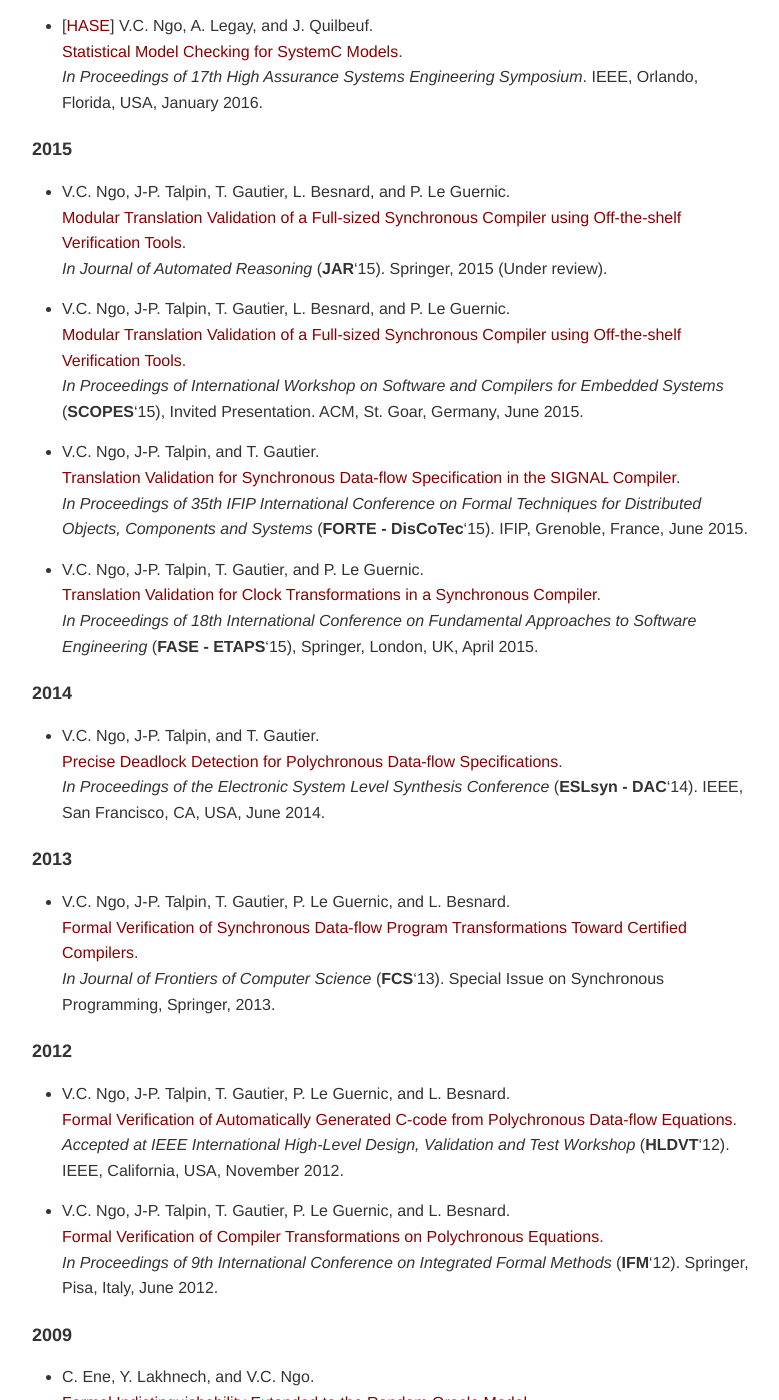
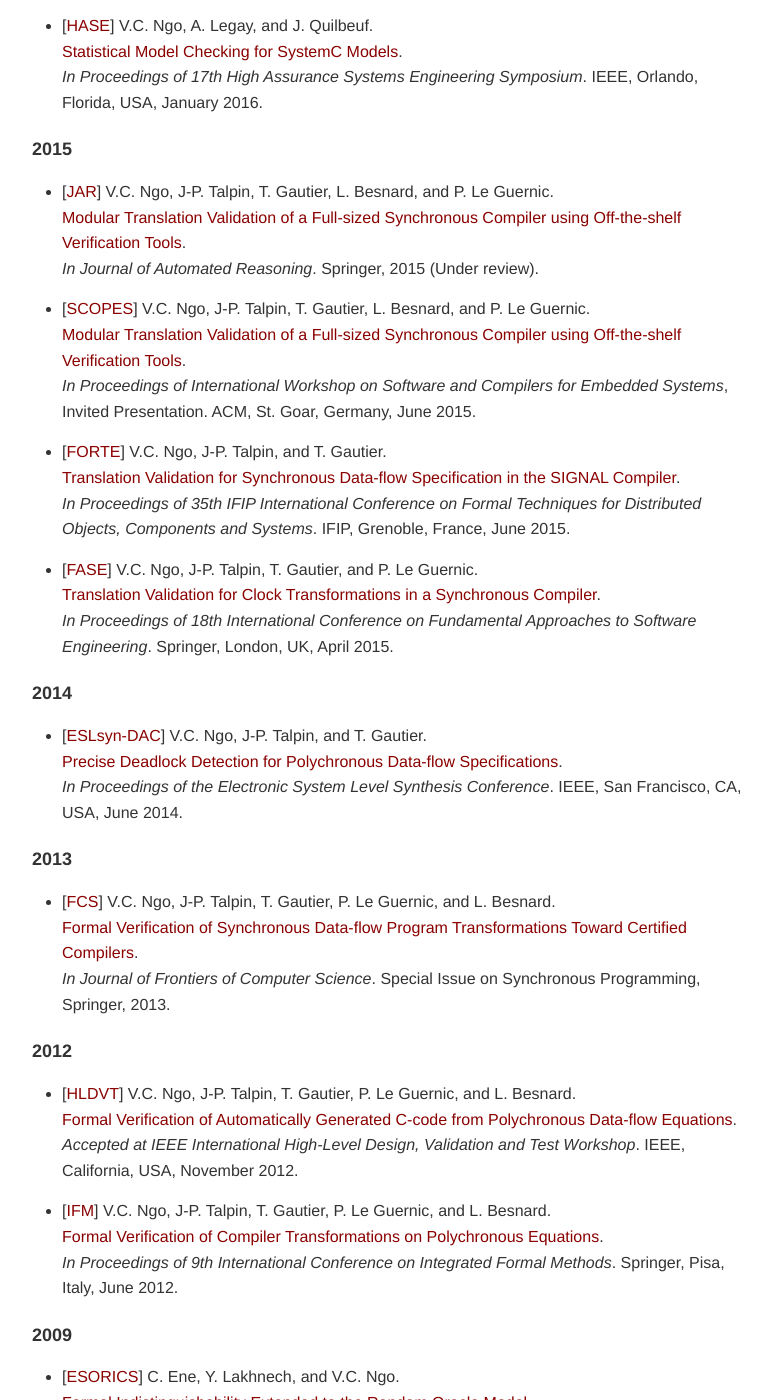
Before and after one commit to channgo2203/channgo2203.github.io, a Jekyll site: the page built from pubs.md, in a window 1280 px wide and 1400 px high, scrolled down 533 px. Shown: the whole window, without its empty margins (248-1027 px from the left). Built offline with Jekyll 4.4.1, drawn with Linux system fonts in a browser that asks for light colours; some of the changed text lies outside the part shown.

Commit message:
Updated pubs.md

```diff
--- a/pubs.md
+++ b/pubs.md
@@ -17,44 +17,44 @@ _In Proceedings of 28th International Conference on Computer Aided Verification_
 _In Proceedings of 17th High Assurance Systems Engineering Symposium_. IEEE, Orlando, Florida, USA, January 2016.
 
 ### 2015
-- V.C. Ngo, J-P. Talpin, T. Gautier, L. Besnard, and P. Le Guernic.
+- [[JAR](http://channgo2203.github.io/pdfs/jar15.pdf)] V.C. Ngo, J-P. Talpin, T. Gautier, L. Besnard, and P. Le Guernic.
 [Modular Translation Validation of a Full-sized Synchronous Compiler using Off-the-shelf Verification Tools](http://channgo2203.github.io/pdfs/jar15.pdf).
-_In Journal of Automated Reasoning_ (**JAR**'15). Springer, 2015 (Under review).
-- V.C. Ngo, J-P. Talpin, T. Gautier, L. Besnard, and P. Le Guernic.
+_In Journal of Automated Reasoning_. Springer, 2015 (Under review).
+- [[SCOPES](http://channgo2203.github.io/pdfs/scopes15.pdf)] V.C. Ngo, J-P. Talpin, T. Gautier, L. Besnard, and P. Le Guernic.
 [Modular Translation Validation of a Full-sized Synchronous Compiler using Off-the-shelf Verification Tools](http://channgo2203.github.io/pdfs/scopes15.pdf).
-_In Proceedings of International Workshop on Software and Compilers for Embedded Systems_ (**SCOPES**'15), Invited Presentation. ACM, St. Goar, Germany, June 2015.
-- V.C. Ngo, J-P. Talpin, and T. Gautier.
+_In Proceedings of International Workshop on Software and Compilers for Embedded Systems_, Invited Presentation. ACM, St. Goar, Germany, June 2015.
+- [[FORTE](http://channgo2203.github.io/pdfs/forte15.pdf)] V.C. Ngo, J-P. Talpin, and T. Gautier.
 [Translation Validation for Synchronous Data-flow Specification in the SIGNAL Compiler](http://channgo2203.github.io/pdfs/forte15.pdf).
-_In Proceedings of 35th IFIP International Conference on Formal Techniques for Distributed Objects, Components and Systems_ (**FORTE - DisCoTec**'15). IFIP, Grenoble, France, June 2015.
-- V.C. Ngo, J-P. Talpin, T. Gautier, and P. Le Guernic.
+_In Proceedings of 35th IFIP International Conference on Formal Techniques for Distributed Objects, Components and Systems_. IFIP, Grenoble, France, June 2015.
+- [[FASE](http://channgo2203.github.io/pdfs/fase15.pdf)] V.C. Ngo, J-P. Talpin, T. Gautier, and P. Le Guernic.
 [Translation Validation for Clock Transformations in a Synchronous Compiler](http://channgo2203.github.io/pdfs/fase15.pdf).
-_In Proceedings of 18th International Conference on Fundamental Approaches to Software Engineering_ (**FASE - ETAPS**'15), Springer, London, UK, April 2015.
+_In Proceedings of 18th International Conference on Fundamental Approaches to Software Engineering_. Springer, London, UK, April 2015.
 
 ### 2014
-- V.C. Ngo, J-P. Talpin, and T. Gautier.
+- [[ESLsyn-DAC](http://channgo2203.github.io/pdfs/eslsyn14.pdf)] V.C. Ngo, J-P. Talpin, and T. Gautier.
 [Precise Deadlock Detection for Polychronous Data-flow Specifications](http://channgo2203.github.io/pdfs/eslsyn14.pdf).
-_In Proceedings of the Electronic System Level Synthesis Conference_ (**ESLsyn - DAC**'14). IEEE, San Francisco, CA, USA, June 2014.
+_In Proceedings of the Electronic System Level Synthesis Conference_. IEEE, San Francisco, CA, USA, June 2014.
 
 ### 2013
-- V.C. Ngo, J-P. Talpin, T. Gautier, P. Le Guernic, and L. Besnard.
+- [[FCS](http://channgo2203.github.io/pdfs/fcs13.pdf)] V.C. Ngo, J-P. Talpin, T. Gautier, P. Le Guernic, and L. Besnard.
 [Formal Verification of Synchronous Data-flow Program Transformations Toward Certified Compilers](http://channgo2203.github.io/pdfs/fcs13.pdf).
-_In Journal of Frontiers of Computer Science_ (**FCS**'13). Special Issue on Synchronous Programming, Springer, 2013.
+_In Journal of Frontiers of Computer Science_. Special Issue on Synchronous Programming, Springer, 2013.
 
 ### 2012
-- V.C. Ngo, J-P. Talpin, T. Gautier, P. Le Guernic, and L. Besnard.
+- [[HLDVT](http://channgo2203.github.io/pdfs/hldvt12.pdf)] V.C. Ngo, J-P. Talpin, T. Gautier, P. Le Guernic, and L. Besnard.
 [Formal Verification of Automatically Generated C-code from Polychronous Data-flow Equations](http://channgo2203.github.io/pdfs/hldvt12.pdf).
-_Accepted at IEEE International High-Level Design, Validation and Test Workshop_ (**HLDVT**'12). IEEE, California, USA, November 2012.
-- V.C. Ngo, J-P. Talpin, T. Gautier, P. Le Guernic,  and L. Besnard.
+_Accepted at IEEE International High-Level Design, Validation and Test Workshop_. IEEE, California, USA, November 2012.
+- [[IFM](http://channgo2203.github.io/pdfs/ifm12.pdf)] V.C. Ngo, J-P. Talpin, T. Gautier, P. Le Guernic,  and L. Besnard.
 [Formal Verification of Compiler Transformations on Polychronous Equations](http://channgo2203.github.io/pdfs/ifm12.pdf).
-_In Proceedings of 9th International Conference on Integrated Formal Methods_ (**IFM**'12). Springer, Pisa, Italy, June 2012.
+_In Proceedings of 9th International Conference on Integrated Formal Methods_. Springer, Pisa, Italy, June 2012.
 
 ### 2009
-- C. Ene, Y. Lakhnech, and V.C. Ngo.
+- [[ESORICS](http://channgo2203.github.io/pdfs/esorics09.pdf)] C. Ene, Y. Lakhnech, and V.C. Ngo.
 [Formal Indistinguishability Extended to the Random Oracle Model](http://channgo2203.github.io/pdfs/esorics09.pdf).
-_In Proceedings of 14th European Symposium on Research in Computer Security_ (**ESORICS**'09). Springer, Saint-Malo, France, September 2009 (Authors by alphabetical order).
-- C. Ene, Y. Lakhnech, and V.C. Ngo.
+_In Proceedings of 14th European Symposium on Research in Computer Security_. Springer, Saint-Malo, France, September 2009 (Authors by alphabetical order).
+- [[FCC](http://channgo2203.github.io/pdfs/fcc09.pdf)] C. Ene, Y. Lakhnech, and V.C. Ngo.
 [Formal Indistinguishability Extended to the ROM](http://channgo2203.github.io/pdfs/fcc09.pdf).
-_In Proceedings of Workshop on Formal and Computational Cryptography_ (**FCC**'09), New York, USA, July 2009 (Authors by alphabetical order).
+_In Proceedings of Workshop on Formal and Computational Cryptography_, New York, USA, July 2009 (Authors by alphabetical order).
 
 ### Technical Reports
 - V.C. Ngo and A. Legay.
```
